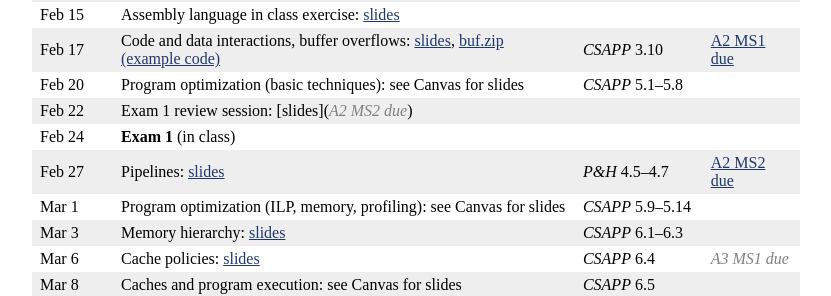
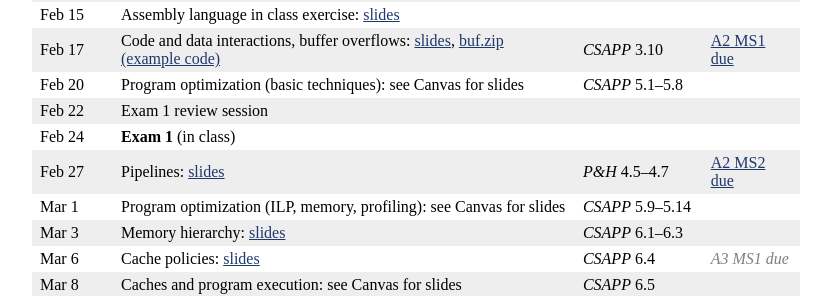
Before and after one commit to jhucsf/spring2023, a Jekyll site: the page built from schedule.md, in a window 1280 px wide. Shown: the part 849-1145 px from the top of the page, without its empty margins (224-1055 px from the left). Built offline with Jekyll 4.4.1, drawn with Linux system fonts in a browser that asks for light colours.

Commit message:
fix schedule

```diff
--- a/schedule.csv
+++ b/schedule.csv
@@ -12,7 +12,7 @@ Feb 13,"Arrays and structs",lectures/lecture10-public.pdf,arraystruct.zip,*CSAPP
 Feb 15,"Assembly language in class exercise",lectures/assembly-exercise-public.pdf,,
 Feb 17,"Code and data interactions, buffer overflows",lectures/lecture11-public.pdf,buf.zip,*CSAPP* 3.10,"[A2 MS1 due](assign/assign02.html)"
 Feb 20,"Program optimization (basic techniques): see Canvas for slides",,,*CSAPP* 5.1–5.8,
-Feb 22,"Exam 1 review session","<span class='tentative'>A2 MS2 due</span>"
+Feb 22,"Exam 1 review session",
 Feb 24,"**Exam 1** (in class)",
 Feb 27,"Pipelines",lectures/lecture13-public.pdf,,"<i>P&amp;H</i> 4.5–4.7","[A2 MS2 due](assign/assign02.html)"
 Mar 1,"Program optimization (ILP, memory, profiling): see Canvas for slides",,,*CSAPP* 5.9–5.14,
--- a/schedule.md
+++ b/schedule.md
@@ -40,7 +40,7 @@ Feb 13 | Arrays and structs: [slides](lectures/lecture10-public.pdf), [arraystru
 Feb 15 | Assembly language in class exercise: [slides](lectures/assembly-exercise-public.pdf) |  |
 Feb 17 | Code and data interactions, buffer overflows: [slides](lectures/lecture11-public.pdf), [buf.zip (example code)](lectures/buf.zip) | *CSAPP* 3.10 | [A2 MS1 due](assign/assign02.html)
 Feb 20 | Program optimization (basic techniques): see Canvas for slides | *CSAPP* 5.1–5.8 |
-Feb 22 | Exam 1 review session: [slides](<span class='tentative'>A2 MS2 due</span>) |  |
+Feb 22 | Exam 1 review session |  |
 Feb 24 | **Exam 1** (in class) |  |
 Feb 27 | Pipelines: [slides](lectures/lecture13-public.pdf) | <i>P&amp;H</i> 4.5–4.7 | [A2 MS2 due](assign/assign02.html)
 Mar 1 | Program optimization (ILP, memory, profiling): see Canvas for slides | *CSAPP* 5.9–5.14 |
```
